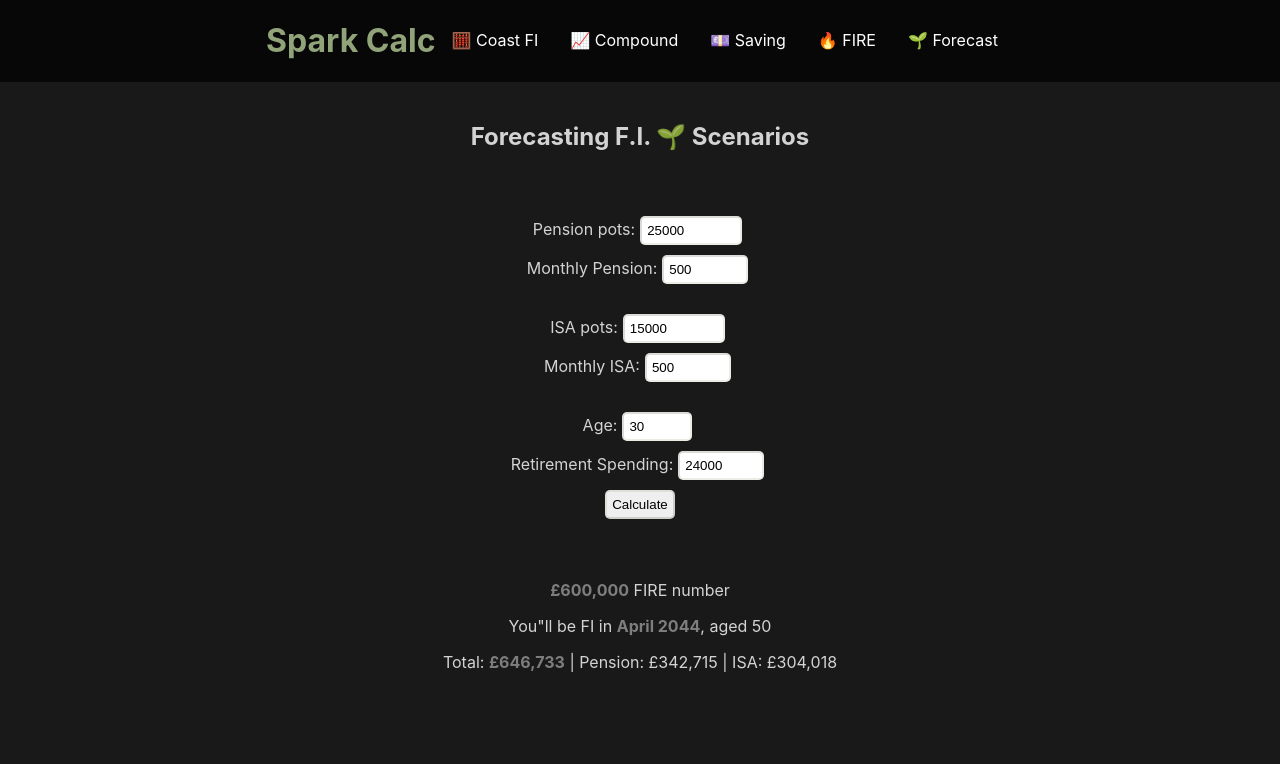
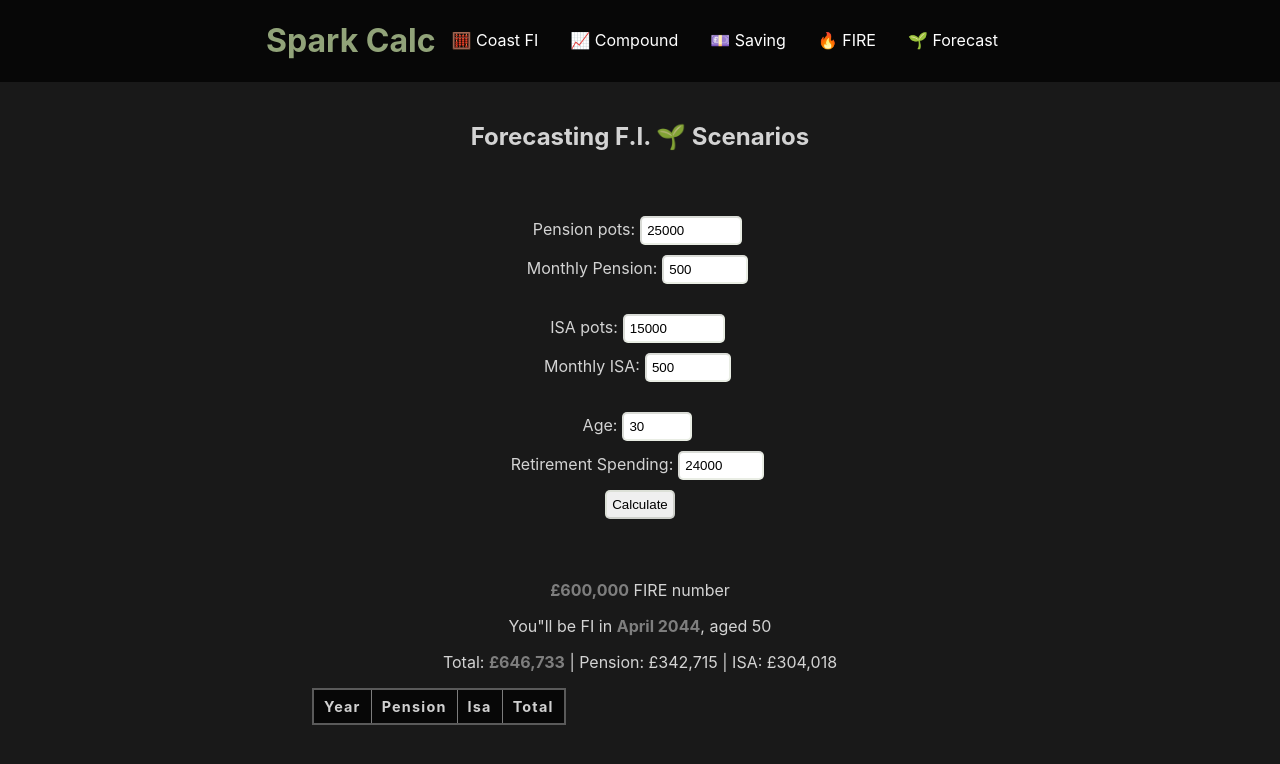
Before and after one commit to nyakeh/spark-calc, a React (Create React App) app: page /forecast in a window 1280 px wide. Shown: the top 764 px of the page. Built offline with nearby package versions, Linux system fonts and the light colour scheme.

Commit message:
Display end of year totals in a table to show progression through investing journey

```diff
--- a/src/App.css
+++ b/src/App.css
@@ -6,7 +6,7 @@
 }
 
 .App-header h1 {
-  color: #91A379;
+  color: #91a379;
 }
 
 /* Navigation */
@@ -29,7 +29,7 @@
 }
 
 .App-nav li a:hover {
-  color: #91A379;
+  color: #91a379;
 }
 
 /* Coast page body */
@@ -43,7 +43,7 @@
 /* Coast input form */
 .Coast-circle {
   border-style: solid;
-  border-color: #91A379;
+  border-color: #91a379;
   border-width: 15px;
   border-radius: 50%;
   max-width: 400px;
@@ -66,3 +66,21 @@ input {
   border-radius: 5px;
   border-color: rgba(145, 163, 121, 0.2);
 }
+
+/* Table */
+table {
+  border-collapse: collapse;
+  border: 2px solid rgb(90, 90, 90);
+  font-size: 0.9rem;
+  letter-spacing: 1.2px;
+}
+
+thead {
+  background-color: #070707;
+}
+
+th,
+td {
+  border: 1px solid rgb(124, 124, 124);
+  padding: 8px 10px;
+}
--- a/src/Forecast.tsx
+++ b/src/Forecast.tsx
@@ -1,6 +1,12 @@
 import { useState } from "react";
 import { Pound } from "./Pound";
 import "./App.css";
+
+type annualFigure = {
+  year: number;
+  pension: number;
+  isa: number;
+};
 
 function Forecast() {
   const [pensionPot, setPensionPot] = useState(25000);
@@ -15,7 +21,9 @@ function Forecast() {
   const [fiDate, setFiDate] = useState("April 2044");
   const [endPension, setEndPension] = useState(342715);
   const [endIsa, setEndIsa] = useState(304018);
+  const [annualFigures, setAnnualFigures] = useState<annualFigure[]>([]);
 
+  const currentYear = new Date().getFullYear();
   const reCalculate = (event: React.FormEvent<HTMLFormElement>) => {
     event.preventDefault();
 
@@ -23,10 +31,11 @@ function Forecast() {
     setFireNumber(fireTarget);
     let annualPensionContribution = monthlyPensionContribution * 12;
     let annualIsaContribution = monthlyIsaContribution * 12;
-    let tempNetWorth = pensionPot+isaPot;
+    let tempNetWorth = pensionPot + isaPot;
     let tempPension = pensionPot;
     let tempIsa = isaPot;
     let yearCount = 0;
+    let tempAnnualFigures: annualFigure[] = [{ year: currentYear, pension: pensionPot, isa: isaPot }];
 
     while (tempNetWorth < fireTarget) {
       let futurePensionValue = tempPension * Math.pow(1.07, 1);
@@ -37,14 +46,43 @@ function Forecast() {
 
       tempNetWorth = tempPension + tempIsa;
       yearCount++;
+      tempAnnualFigures = [...tempAnnualFigures, { year: currentYear + yearCount, pension: tempPension, isa: tempIsa }];
     }
 
-    setFireAge(age+yearCount);
+    setAnnualFigures(tempAnnualFigures);
+    setFireAge(age + yearCount);
     setEndPension(tempPension);
     setEndIsa(tempIsa);
-    let fiDate = new Date(new Date().setFullYear(new Date().getFullYear() + yearCount));
+    let fiDate = new Date(new Date().setFullYear(currentYear + yearCount));
     setFiDate(fiDate.toLocaleString("default", { month: "long", year: "numeric" }));
   };
+
+  function getTableContent() {
+    const iterateItem = (item: annualFigure) => {
+      return (
+        <tr key={item.year}>
+          <td>{item.year}</td>
+          <td>{Pound.format(item.pension)}</td>
+          <td>{Pound.format(item.isa)}</td>
+          <td>{Pound.format(item.pension+item.isa)}</td>
+        </tr>
+      );
+    };
+
+    return (
+      <table key="annual figures">
+        <thead>
+          <tr>
+            <th scope="col">Year</th>
+            <th scope="col">Pension</th>
+            <th scope="col">Isa</th>
+            <th scope="col">Total</th>
+          </tr>
+        </thead>
+        <tbody>{annualFigures.map((item) => iterateItem(item))}</tbody>
+      </table>
+    );
+  }
 
   return (
     <div>
@@ -74,7 +112,7 @@ function Forecast() {
               max={10000}
             />
           </label>
-          <br/>
+          <br />
           <label>
             ISA pots:
             <input
@@ -95,16 +133,10 @@ function Forecast() {
               max={10000}
             />
           </label>
-          <br/>
+          <br />
           <label>
             Age:
-            <input
-              type="number"
-              value={age}
-              onChange={(e) => setAge(Number(e.target.value))}
-              min={1}
-              max={100}
-            />
+            <input type="number" value={age} onChange={(e) => setAge(Number(e.target.value))} min={1} max={100} />
           </label>
           <label>
             Retirement Spending:
@@ -128,8 +160,10 @@ function Forecast() {
           You"ll be FI in <span>{fiDate}</span>, aged {fireAge}
         </p>
         <p>
-          Total: <span>{Pound.format(endPension+endIsa)}</span> | Pension: {Pound.format(endPension)} | ISA: {Pound.format(endIsa)}
+          Total: <span>{Pound.format(endPension + endIsa)}</span> | Pension: {Pound.format(endPension)} | ISA:{" "}
+          {Pound.format(endIsa)}
         </p>
+        <div>{getTableContent()}</div>
       </section>
     </div>
   );
```
